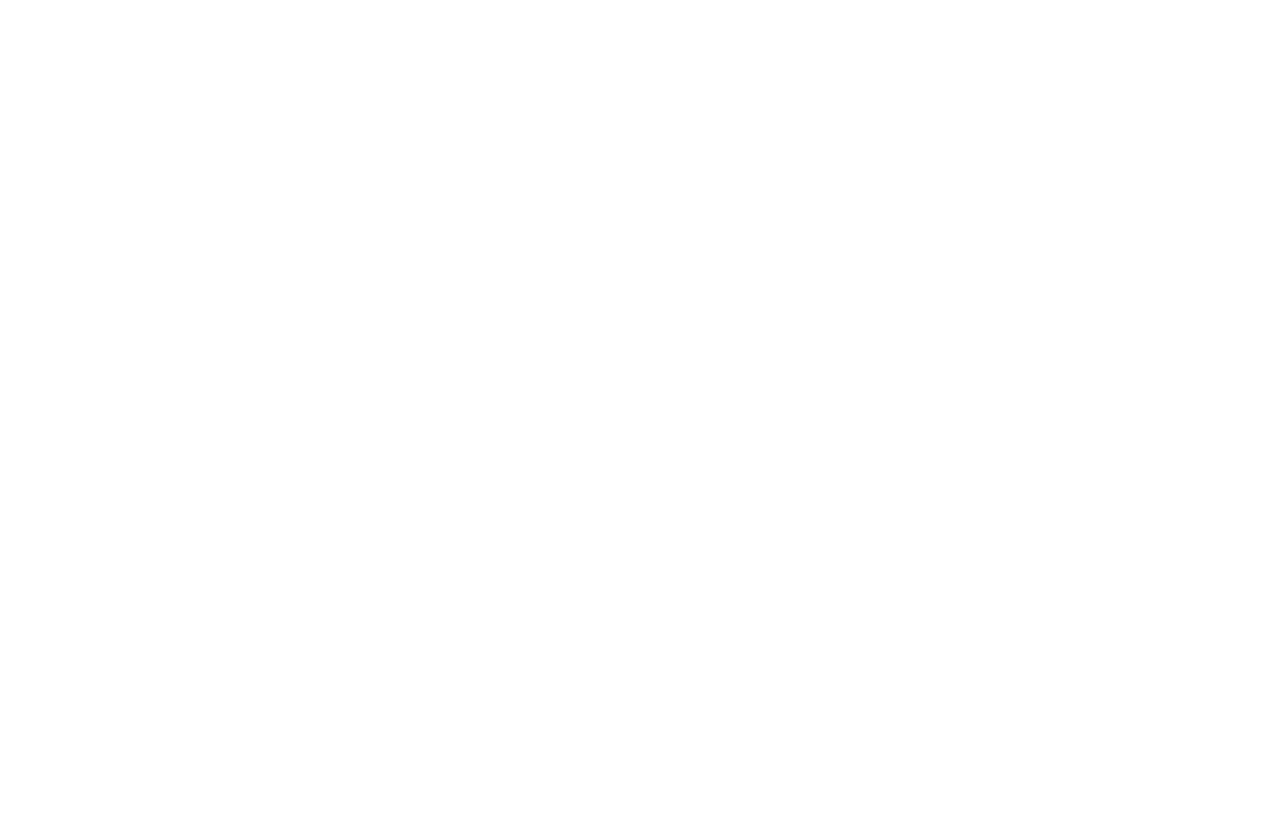
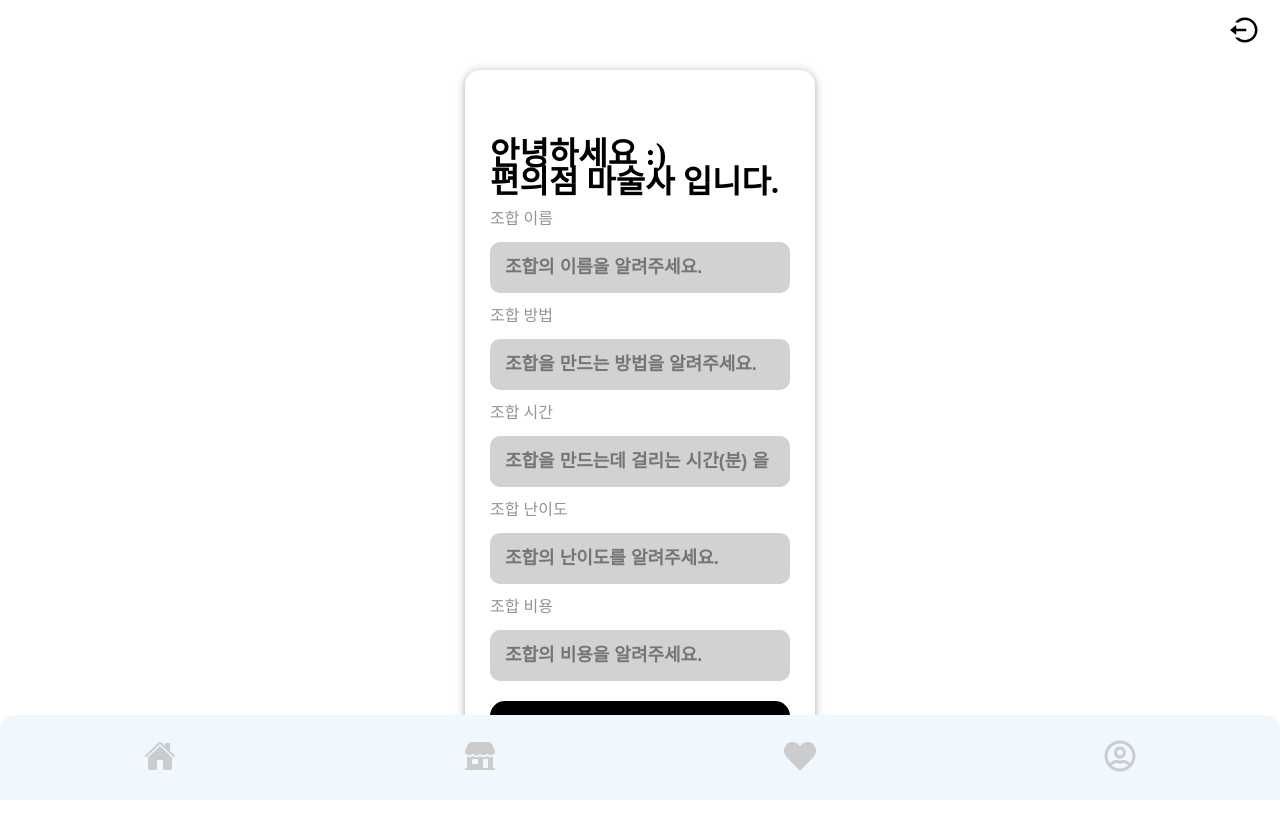
Before and after one commit to GDSC-Daejin/waffle-Isher-Front, a React (Vite) app: page /register in a window 1280 px wide. Before the commit this address had no page. Shown: the top 838 px of the page. Before the commit the page ends 800 px from the top, so only its background shows below. Built offline with nearby package versions, Linux system fonts and the light colour scheme.

Commit message:
Implemented a register page

```diff
--- a/src/App.tsx
+++ b/src/App.tsx
@@ -12,6 +12,7 @@ import Main from './pages/Main';
 import MenuDetail from './pages/MenuDetail';
 import SignUp from './pages/SignUp';
 import Login from './pages/Login';
+import Register from './pages/Register';
 
 function App() {
 
@@ -24,6 +25,7 @@ function App() {
           <Route path="/great" element={<Great/>}/>
           <Route path="/mypage" element={<Mypage/>}/>
           <Route path="/menuDetail" element={<MenuDetail/>}/>
+          <Route path="/register" element={<Register/>}/>
           <Route path="/login" element={<Login/>}/>
           <Route path="/signup" element={<SignUp/>}/>
         </Route>
--- /dev/null
+++ b/src/pages/Register.tsx
@@ -0,0 +1,112 @@
+import { useState } from "react";
+import styled from "styled-components";
+
+const RegisterContainer = styled.div`
+  display: flex;
+  flex-direction: column;
+  align-items: center;
+  .registerbutton {
+    width: 300px;
+    margin-top: 20px;
+    padding: 10px;
+    border-radius: 15px;
+    font-size: 24px;
+    font-weight: bold;
+    outline: none;
+    border: none;
+    background-color: black;
+    color: white;
+    cursor: pointer;
+  }
+`
+
+const RegisterForm = styled.form`
+  margin: 70px 0px;
+  padding: 70px 25px 0px;
+  height: 80vh;
+  border-radius: 15px;
+  box-shadow: rgba(50, 50, 93, 0.25) 0px 2px 5px -1px, rgba(0, 0, 0, 0.2) 0px 1px 10px 1px;
+  label {
+    display: block;
+    margin: 15px 0px;
+    font-size: 16px;
+    color: #949494;
+  }
+  input {
+    width: 270px;
+    padding: 15px;
+    font-size: 18px;
+    font-weight: bold;
+    border-radius: 10px;
+    border: none;
+    outline: none;
+    background-color: #d2d2d2;
+  }
+  h1 {
+    line-height: 28px;
+    padding-left: 0;
+  }
+  a {
+    display: block;
+    margin-top: 30px;
+    color: black;
+    text-decoration: none;
+    cursor: pointer;
+    span {
+      color: purple;
+    }
+  }
+`
+
+const RegisterBox = styled.div`
+
+`
+
+const Register = () => {
+
+  const [register, setRegister] = useState({
+    menuName: '',
+    menuMethod:'',
+    menuTime:'',
+    menuDifficulty:'',
+    menuPrice:'',
+  })
+
+  const handleOnChangeUser = (e:React.ChangeEvent<HTMLInputElement>)=> {
+    setRegister(prevUser => ({
+      ...prevUser,
+      [e.target.name] : e.target.value
+    }))
+  }
+
+  return (
+    <RegisterContainer>
+      <RegisterForm>
+        <h1>안녕하세요 &#58;&#41;<br/>편의점 마술사 입니다.</h1>
+          <RegisterBox>
+          <label htmlFor="menuName">조합 이름</label>
+            <input type="text" id="menuName" name="menuName" value={register.menuName} onChange={handleOnChangeUser} placeholder="조합의 이름을 알려주세요."/>
+          </RegisterBox>
+          <RegisterBox>
+          <label htmlFor="menuMethod">조합 방법</label>
+            <input type="text" id="menuMethod" name="menuMethod" value={register.menuMethod} onChange={handleOnChangeUser} placeholder="조합을 만드는 방법을 알려주세요."/>
+          </RegisterBox>
+          <RegisterBox>
+          <label htmlFor="menuTime">조합 시간</label>
+            <input type="text" id="menuTime" name="menuTime" value={register.menuTime} onChange={handleOnChangeUser} placeholder="조합을 만드는데 걸리는 시간(분) 을 알려주세요."/>
+          </RegisterBox>
+          <RegisterBox>
+          <label htmlFor="menuDifficulty">조합 난이도</label>
+            <input type="text" id="menuDifficulty" name="menuDifficulty" value={register.menuDifficulty} onChange={handleOnChangeUser} placeholder="조합의 난이도를 알려주세요."/>
+          </RegisterBox>
+          <RegisterBox>
+          <label htmlFor="menuPrice">조합 비용</label>
+            <input type="text" id="menuPrice" name="menuPrice" value={register.menuPrice} onChange={handleOnChangeUser} placeholder="조합의 비용을 알려주세요."/>
+          </RegisterBox>
+          <button className="registerbutton">등록하기</button>
+      </RegisterForm>
+
+    </RegisterContainer>
+  );
+}
+export default Register;
```
